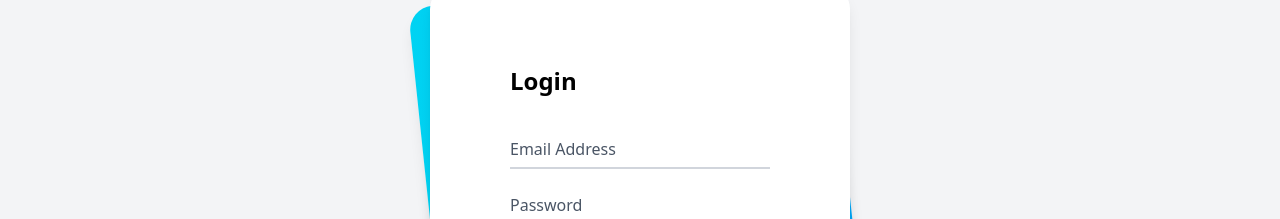
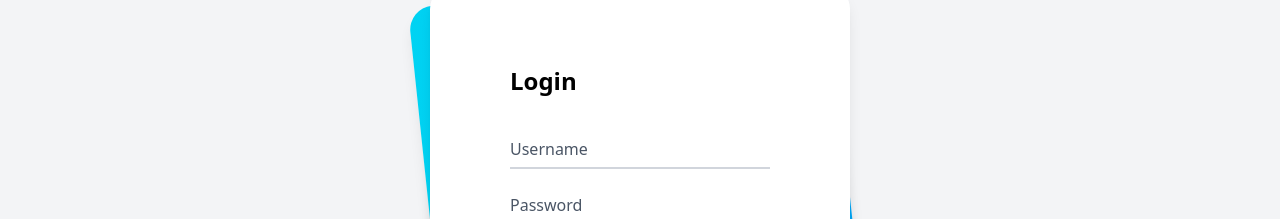
Before and after one commit to alanaainez/mov-api-e, a React (Vite) app in the folder client/: page /login in a window 1280 px wide. Shown: the part 288-507 px from the top of the page. Built offline with nearby package versions, Linux system fonts and the light colour scheme.

Commit message:
Login / logout working

```diff
--- a/client/src/api/authAPI.tsx
+++ b/client/src/api/authAPI.tsx
@@ -3,6 +3,7 @@ import { UserLogin } from "../interfaces/UserLogin";  // Import the UserLogin in
 // Function to send a POST request to the '/auth/login' endpoint with user login information
 const login = async (userInfo: UserLogin) => {
   try {
+    console.log(userInfo);
     // Send a POST request to '/auth/login' with user login information in JSON format
     const response = await fetch('/auth/login', {
       method: 'POST',
--- a/client/src/components/Navbar.tsx
+++ b/client/src/components/Navbar.tsx
@@ -32,7 +32,7 @@ const Navbar = () => {
             </button>
           ) : (
             // Render logout button if user is logged in
-            <button className="btn" type='button' onClick={() => {
+            <button className="bg-orange-300 hover:bg-blue-700 text-white font-bold py-2 px-4 rounded" type='button' onClick={() => {
               auth.logout();  // Call logout() method from auth utility on button click
               setLoginCheck(false);  // Reset loginCheck state to false on logout
             }}>Logout</button>
--- a/client/src/pages/Login.tsx
+++ b/client/src/pages/Login.tsx
@@ -50,8 +50,8 @@ const Login = () => {
             <div className="divide-y divide-gray-200">
               <div className="py-8 text-base leading-6 space-y-4 text-gray-700 sm:text-lg sm:leading-7">
                 <div className="relative">
-                  <input autoComplete="off" value={loginData.email || ""} onChange={handleChange} id="email" name="email" type="text" className="peer placeholder-transparent h-10 w-full border-b-2 border-gray-300 text-gray-900 focus:outline-none focus:borer-rose-600" placeholder="Email address" />
-                  <label htmlFor="email" className="absolute left-0 -top-3.5 text-gray-600 text-sm peer-placeholder-shown:text-base peer-placeholder-shown:text-gray-440 peer-placeholder-shown:top-2 transition-all peer-focus:-top-3.5 peer-focus:text-gray-600 peer-focus:text-sm">Email Address</label>
+                  <input autoComplete="off" value={loginData.username || ""} onChange={handleChange} id="username" name="username" type="text" className="peer placeholder-transparent h-10 w-full border-b-2 border-gray-300 text-gray-900 focus:outline-none focus:borer-rose-600" placeholder="Username" />
+                  <label htmlFor="username" className="absolute left-0 -top-3.5 text-gray-600 text-sm peer-placeholder-shown:text-base peer-placeholder-shown:text-gray-440 peer-placeholder-shown:top-2 transition-all peer-focus:-top-3.5 peer-focus:text-gray-600 peer-focus:text-sm">Username</label>
                 </div>
                 <div className="relative">
                   <input autoComplete="off" id="password" name="password" type="password" className="form-input peer placeholder-transparent h-10 w-full border-b-2 border-gray-300 text-gray-900 focus:outline-none focus:borer-rose-600" placeholder="Password" value={loginData.password || ""} onChange={handleChange} />
```
